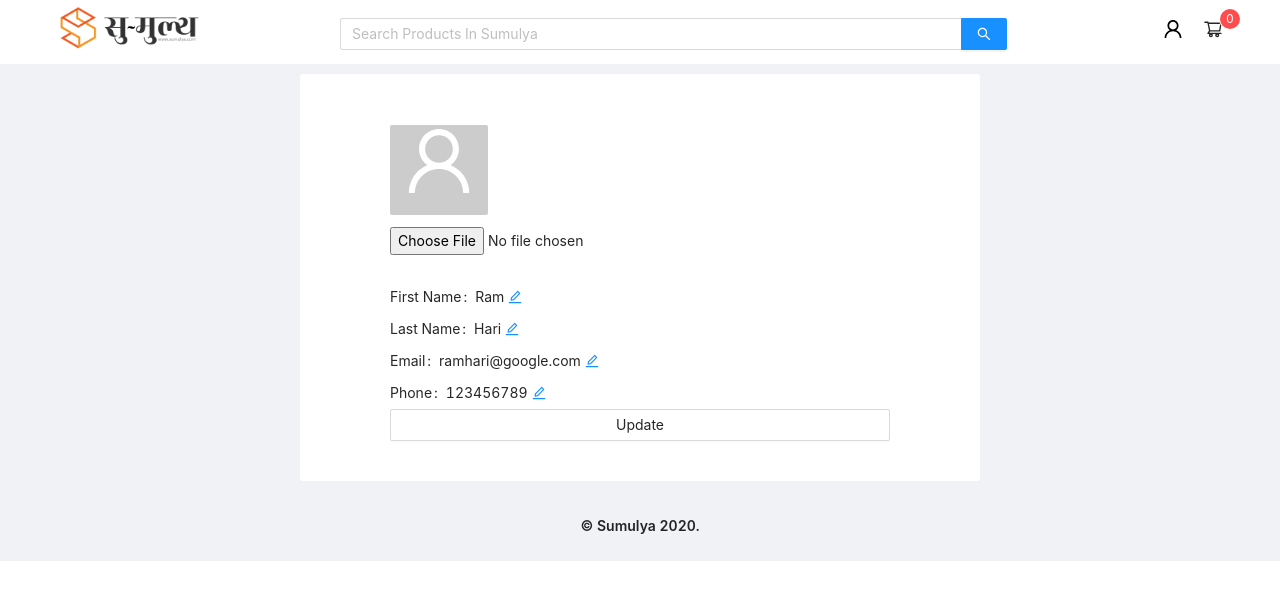
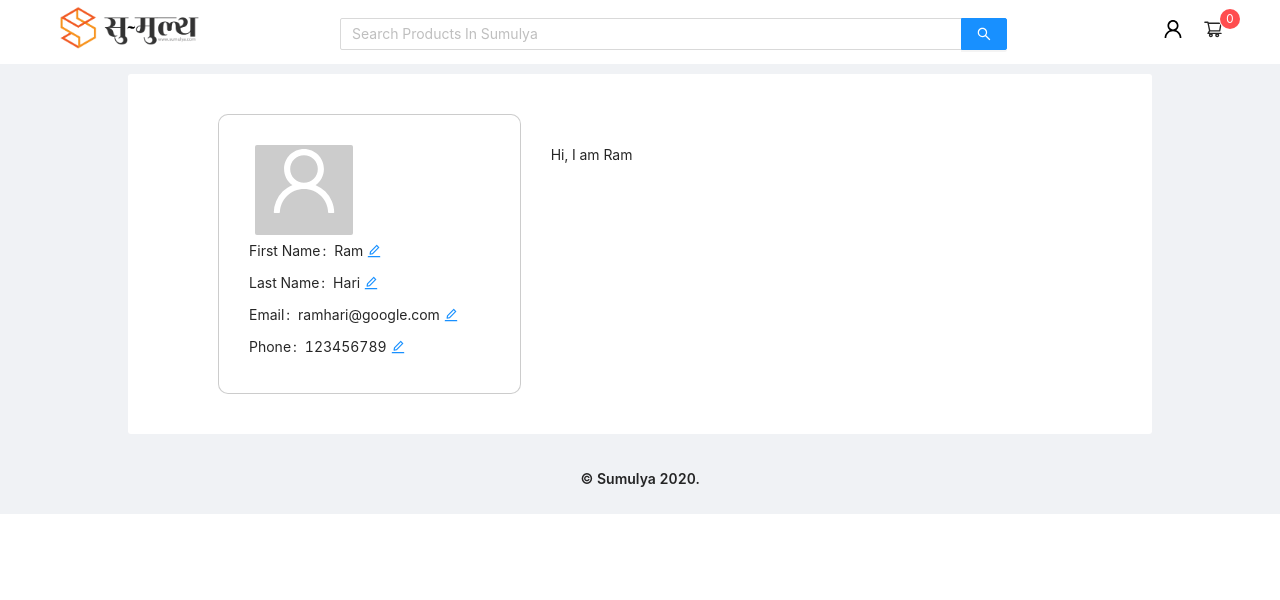
Before and after one commit to sumulya/sumulya-web, a React (Create React App) app: page /user-profile in a window 1280 px wide. Shown: the top 600 px of the page. Built offline with nearby package versions, Linux system fonts and the light colour scheme.

Commit message:
ui improvement for user profile

```diff
--- a/src/App.css
+++ b/src/App.css
@@ -116,14 +116,40 @@
     background-color: #fff;
     border-radius: 3px;
     padding: 10px 10px 10px;
+    width: 80%;
+    height: 100%;
 }
 
 .userWrapper .userInfo {
     display: flex;
     justify-content: center;
-    /* padding-top: 30px;
-    padding-bottom: 30px; */
     padding: 30px 80px;
-    margin: 11px 0 0 0;
     background-color: white;
 }
+
+.userWrapper .userInfo .profileDetails {
+    display: flex;
+    padding: 30px;
+    background-color: white;
+    border: solid 1px;
+    border-radius: 10px;
+    border-color: rgba(0, 0, 0, 0.2);
+    flex: 1;
+}
+
+.userWrapper .userInfo .profileDetails .avatar {
+    display: flex;
+    justify-content: center;
+}
+
+.userWrapper .userInfo .profileActivities {
+    display: flex;
+    padding: 30px;
+    background-color: white;
+    flex: 2;
+}
+
+.mainlayout {
+    display: flex;
+    flex-direction: column;
+}
--- a/src/views/Layouts/MainLayout.tsx
+++ b/src/views/Layouts/MainLayout.tsx
@@ -9,7 +9,7 @@ const MainLayout: FC = (props) => {
     return (
         <div className="mainlayout">
             {/* Head Component  */}
-            < Head />
+            <Head />
 
             <Layout style={{ flex: 1 }}>{props.children}</Layout>
 
--- a/src/views/Pages/UserProfile/UserProfile.tsx
+++ b/src/views/Pages/UserProfile/UserProfile.tsx
@@ -35,17 +35,17 @@ const UserProfile: FC = (props: any) => {
 
     return (
         <MainLayout>
-            <div className="mainContainer" style={{ display: "flex", flex: 1, flexDirection: "column", justifyContent: "center", alignItems: "center"}}>
+            <div className="mainContainer" style={{ display: "flex", flex: 1, flexDirection: "column", justifyContent: "center", alignItems: "center" }}>
                 <div className="userWrapper">
-                    <div className="userInfo" style={{ display: "flex", flexDirection: "column", justifyContent: "center", alignItems: "center"}}>
-                        <div style={{ width: "500px" }}>
+                    <div className="userInfo">
+                        <div className="profileDetails">
                             <Col span={11}>
                                 <div className="avatar">
                                     <span className="avatar-item">
                                         <Badge>
                                             {imageUrls.length ? (
                                                 <img
-                                            src={`D:/node/react/logistic/src/uploads/1589796118823-aaaaaaaaaaaaaaaaaaaaaaaa.jfif`}
+                                                    src={imageUrls[0]}
                                                 />
                                             ) : (
                                                     <Avatar
@@ -63,7 +63,7 @@ const UserProfile: FC = (props: any) => {
                                 </div>
 
                                 <div>
-                                    <div style={{ paddingTop: "10px" }}>
+                                    {/* <div style={{ paddingTop: "10px" }}>
                                         <Form.Item>
                                             <input
                                                 type="file"
@@ -71,12 +71,12 @@ const UserProfile: FC = (props: any) => {
                                                 className="form-control"
                                                 onChange={handleImageChange}
                                             />
-                                            {/* {errors.image && (
+                                            {errors.image && (
                                                 <div className="validation">{errors.image}</div>
-                                            )} */}
+                                            )}
                                         </Form.Item>
-                                    </div>
-                                    <div className="userDetails" style={{ width: "247px" }}>
+                                    </div> */}
+                                    <div className="userDetails" style={{ width: "235px" }}>
                                         <Form.Item label="First Name" style={{ margin: "0px" }}>
                                             <Paragraph
                                                 editable={{
@@ -132,11 +132,10 @@ const UserProfile: FC = (props: any) => {
                                     </div>
                                 </div>
                             </Col>
+                        </div>
 
-                            <Button block onClick={handleSubmit}>
-                                Update
-                            </Button>
-
+                        <div className="profileActivities">
+                            <div>Hi, I am {user && user.firstName}</div>
                         </div>
                     </div>
                 </div>
```
Lines whose indentation alone changed are shown as unchanged.
